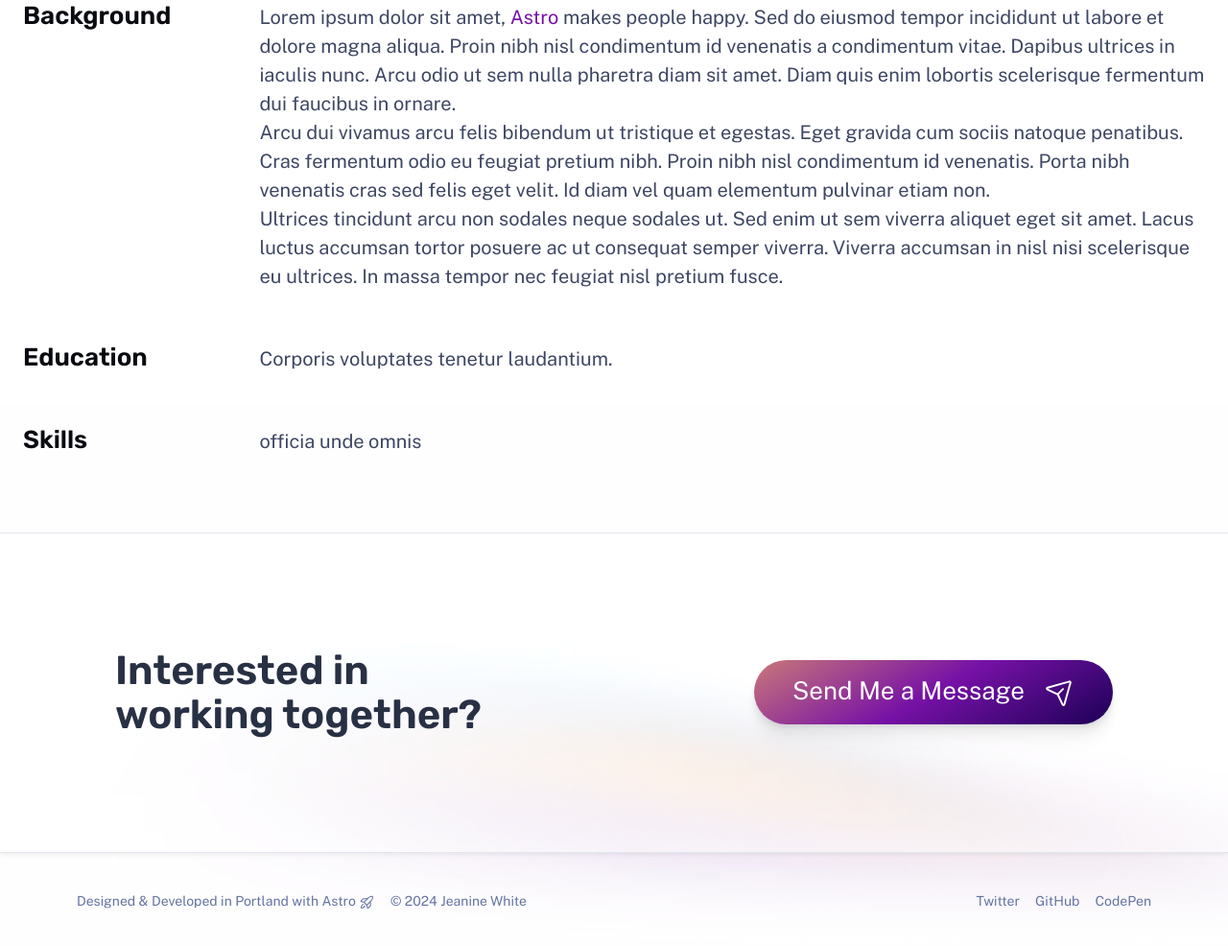
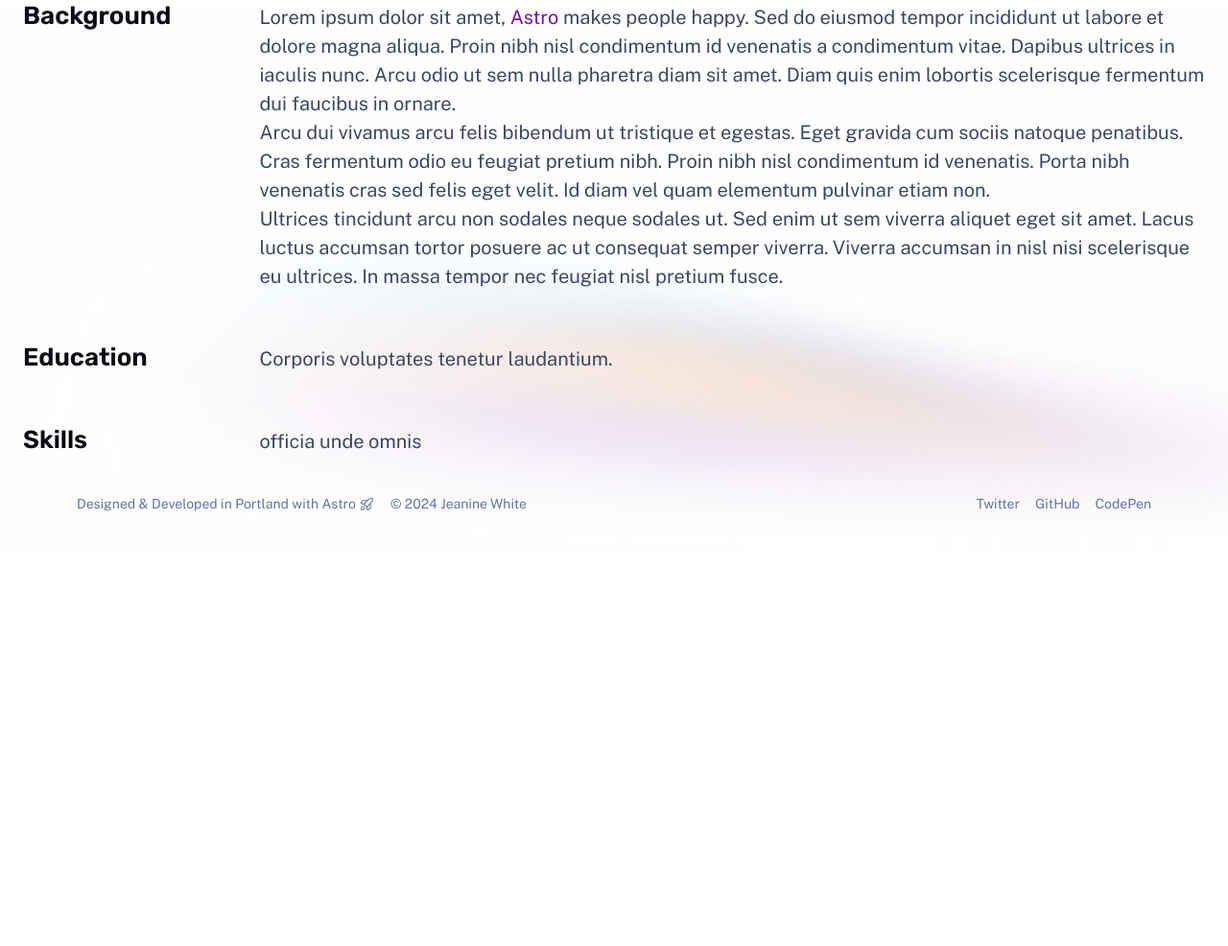
Before and after one commit to imthomp/imthomp.github.io, an Astro site: page /about in a window 1280 px wide. Shown: the part 859-1845 px from the top of the page at 96% size. After the commit the page ends 1435 px from the top, so only its background shows below. Built offline with nearby package versions, Linux system fonts and the light colour scheme; Astro itself is replaced by a stand-in of ours.

Commit message:
remove call to action

```diff
--- a/src/components/CallToAction.astro
+++ /dev/null
@@ -1,56 +0,0 @@
----
-interface Props {
-	href: string;
-}
-
-const { href } = Astro.props;
----
-
-<a href={href}><slot /></a>
-
-<style>
-	a {
-		position: relative;
-		display: flex;
-		place-content: center;
-		text-align: center;
-		padding: 0.56em 2em;
-		gap: 0.8em;
-		color: var(--accent-text-over);
-		text-decoration: none;
-		line-height: 1.1;
-		border-radius: 999rem;
-		overflow: hidden;
-		background: var(--gradient-accent-orange);
-		box-shadow: var(--shadow-md);
-		white-space: nowrap;
-	}
-
-	@media (min-width: 20em) {
-		a {
-			font-size: var(--text-lg);
-		}
-	}
-
-	/* Overlay for hover effects. */
-	a::after {
-		content: '';
-		position: absolute;
-		inset: 0;
-		pointer-events: none;
-		transition: background-color var(--theme-transition);
-		mix-blend-mode: overlay;
-	}
-
-	a:focus::after,
-	a:hover::after {
-		background-color: hsla(var(--gray-999-basis), 0.3);
-	}
-
-	@media (min-width: 50em) {
-		a {
-			padding: 1.125rem 2.5rem;
-			font-size: var(--text-xl);
-		}
-	}
-</style>
--- a/src/components/ContactCTA.astro
+++ /dev/null
@@ -1,46 +0,0 @@
----
-import CallToAction from './CallToAction.astro';
-import Icon from './Icon.astro';
----
-
-<aside>
-	<h2>Interested in working together?</h2>
-	<CallToAction href="mailto:me@example.com">
-		Send Me a Message
-		<Icon icon="paper-plane-tilt" size="1.2em" />
-	</CallToAction>
-</aside>
-
-<style>
-	aside {
-		display: flex;
-		flex-direction: column;
-		align-items: center;
-		gap: 3rem;
-		border-top: 1px solid var(--gray-800);
-		border-bottom: 1px solid var(--gray-800);
-		padding: 5rem 1.5rem;
-		background-color: var(--gray-999_40);
-		box-shadow: var(--shadow-sm);
-	}
-
-	h2 {
-		font-size: var(--text-xl);
-		text-align: center;
-		max-width: 15ch;
-	}
-
-	@media (min-width: 50em) {
-		aside {
-			padding: 7.5rem;
-			flex-direction: row;
-			flex-wrap: wrap;
-			justify-content: space-between;
-		}
-
-		h2 {
-			font-size: var(--text-3xl);
-			text-align: left;
-		}
-	}
-</style>
--- a/src/pages/about.astro
+++ b/src/pages/about.astro
@@ -1,7 +1,6 @@
 ---
 import BaseLayout from '../layouts/BaseLayout.astro';
 
-import ContactCTA from '../components/ContactCTA.astro';
 import Hero from '../components/Hero.astro';
 ---
 
@@ -56,8 +55,6 @@ import Hero from '../components/Hero.astro';
 				</div>
 			</section>
 		</main>
-
-		<ContactCTA />
 	</div>
 </BaseLayout>
 
```
Also changed, not shown: src/pages/index.astro (+0 -33 lines).
